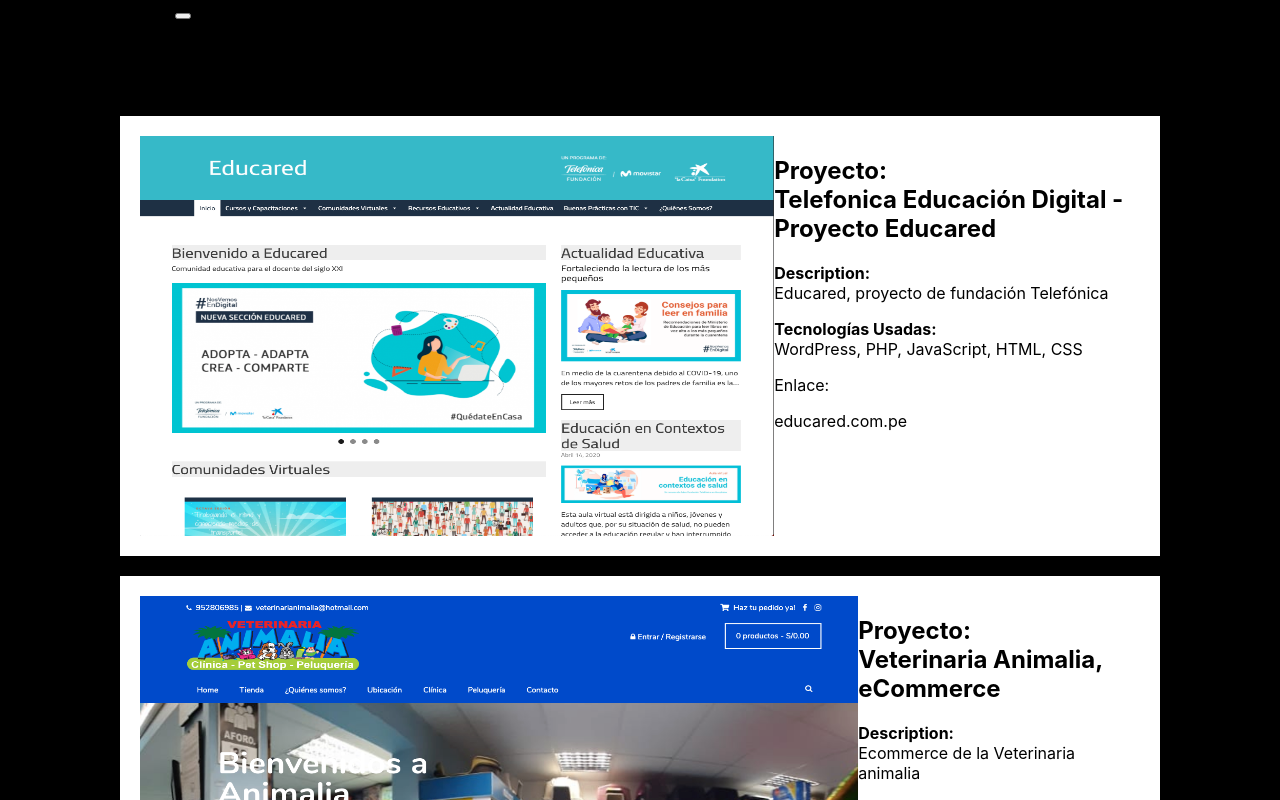
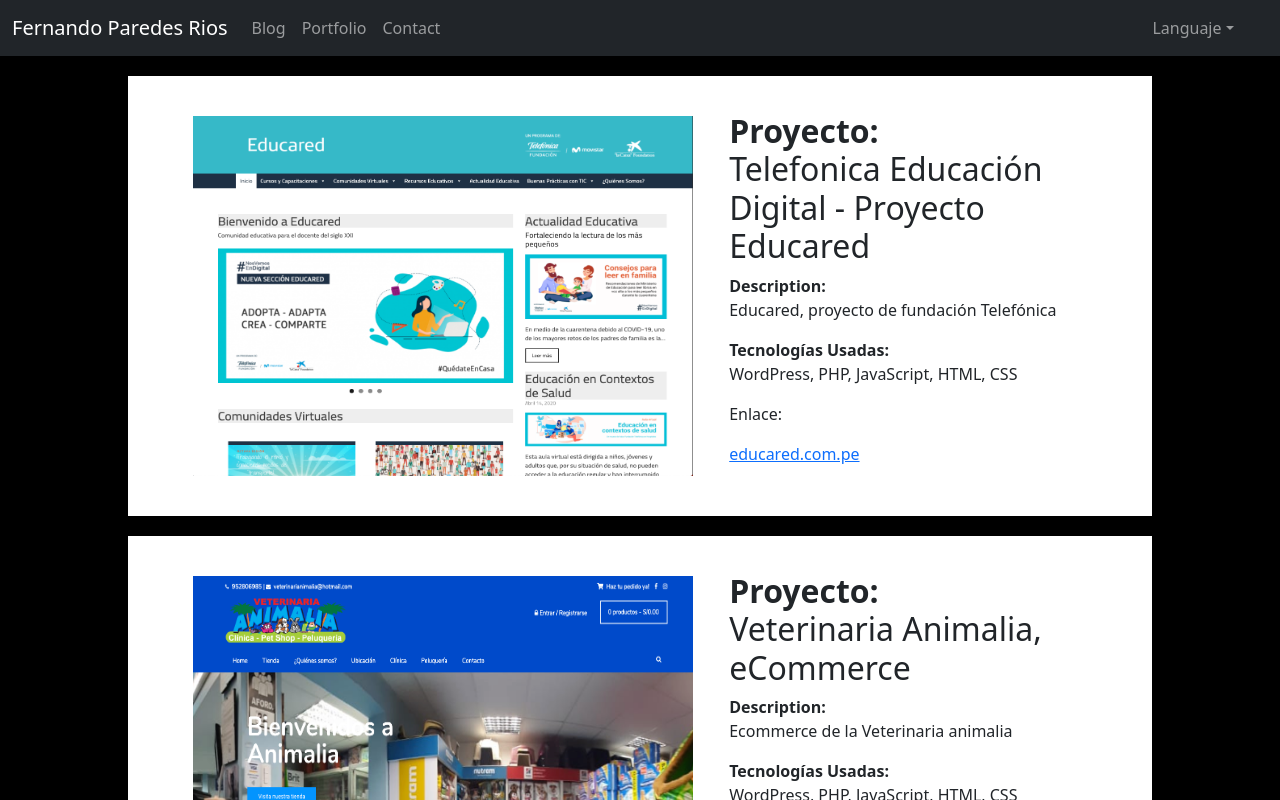
Before and after one commit to ferparrios/Fer-Portfolio-NextJS, a Next.js app: page /web-projects in a window 1280 px wide. Shown: the top 800 px of the page. Built offline with nearby package versions, Linux system fonts and the light colour scheme.

Commit message:
fixing the web projectspage 2

```diff
--- a/components/ProjectsCard/ProjectsCard.tsx
+++ b/components/ProjectsCard/ProjectsCard.tsx
@@ -17,12 +17,12 @@
       <div className="projects-card-image-container">
         <img
           src={props.image}
-          className="img-fluid rounded-start projects-card-image"
+          className="projects-card-image"
           alt="..."
         />
       </div>
 
-      <div className="">
+      <div className="projects-card-content-container">
         <div className="card-body">
           <h2 className="projects-card-title">
             <b>Proyecto:</b> <br />
--- a/pages/web-projects.tsx
+++ b/pages/web-projects.tsx
@@ -1,6 +1,7 @@
 import { Layout, ProjectsCard } from '@components/index'
 import { webDevData } from 'banners-data'
 import React from 'react'
+import "bootstrap/dist/css/bootstrap.min.css";
 
 const WebProjects = () => {
   return (
--- a/styles/globals.css
+++ b/styles/globals.css
@@ -335,14 +335,18 @@
 }
 
 .projects-card-image-container {
-  width: 100%;
+  /* width: 100%; */
   display: flex;
-  justify-content: center;
+  justify-content: space-between;
 }
 
 .projects-card-image {
   width: 100%;
   height: 200px;
+}
+
+.projects-card-content-container{
+  width: 100%;
 }
 
 @media (min-width: 768px) {
@@ -355,5 +359,16 @@
   .projects-card-container {
     display: flex;
     margin: 20px auto;
+    justify-content: center;
+    width: 80%;
+  }
+
+  .projects-card-image {
+    padding: 20px;
+    width: 540px;
+  }
+
+  .projects-card-content-container{
+    width: 40%;
   }
 }
```
